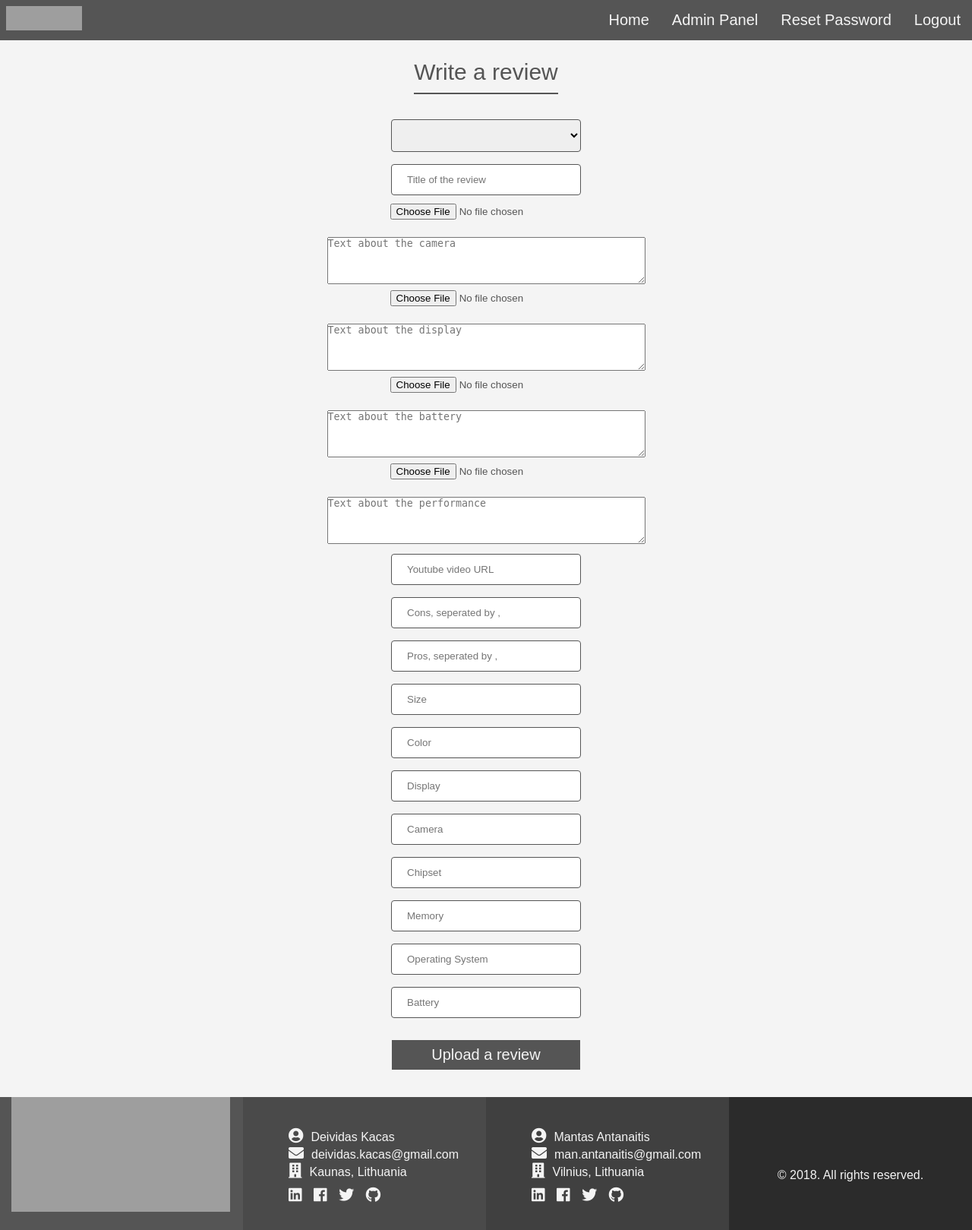
After one commit to MobileReviews/mr, a PHP site: page /uploadreview.php in a window 1280 px wide. The commit adds this page. Shown: the whole page at 76% size. Run offline with PHP 8.4, Linux system fonts and the light colour scheme; the visitor is signed in with stand-in values (Sample User, id 1); tables that the repository leaves empty or names only in its code hold one stand-in row (values such as "Sample post"); lists and menus that the app fills with data are empty; some libraries are stand-ins or nearby versions; grey boxes are pictures that could not be loaded.

Commit message:
Uploading review

```diff
--- a/nbproject/config.php
+++ b/nbproject/config.php
@@ -8,6 +8,7 @@ define('DB_NAME', 'mobilereviews');
 
 /* Attempt to connect to MySQL database */
 $link = mysqli_connect(DB_SERVER, DB_USERNAME, DB_PASSWORD, DB_NAME);
+mysqli_set_charset($link, "utf8");
 
 // Check connection
 if($link === false){
--- a/nbproject/imagevalidation.php
+++ b/nbproject/imagevalidation.php
@@ -2,7 +2,7 @@
 
 function checkImage($image, $directory)
 {
-    $filePath = $directory . basename($_FILES["fileToUpload"]["name"]);
+    $filePath = $directory . basename($image["name"]);
     $imageFileType = strtolower(pathinfo($filePath,PATHINFO_EXTENSION));
     if(getimagesize($image["tmp_name"]) !== false) {
         if (file_exists($filePath)) {
--- a/nbproject/style.css
+++ b/nbproject/style.css
@@ -514,6 +514,15 @@ input[type=text], select {
   border-radius: 4px;
   box-sizing: border-box;
 }
+input[type=password], select {
+  width: 250px;
+  padding: 12px 20px;
+  margin: 8px 0;
+  display: inline-block;
+  border: 1px solid #555;
+  border-radius: 4px;
+  box-sizing: border-box;
+}
 /****************/
 /*YOUTUBE*/
 .videoWrapper {
@@ -577,3 +586,4 @@ li
   right: 0px;
   width: 48%;
 }
+p{ text-align: justify;}
--- /dev/null
+++ b/nbproject/uploadreview.php
@@ -0,0 +1,176 @@
+<!DOCTYPE html>
+<html lang="en">
+<head>
+    <meta charset="UTF-8">
+    <title>Welcome</title>
+    <link rel="stylesheet" href="https://use.fontawesome.com/releases/v5.6.1/css/all.css" integrity="sha384-gfdkjb5BdAXd+lj+gudLWI+BXq4IuLW5IT+brZEZsLFm++aCMlF1V92rMkPaX4PP" crossorigin="anonymous">
+    <link rel="stylesheet" type="text/css" href="style.css">
+</head>
+<body>
+<?php
+session_start();
+include ("navigation.php");
+require_once "config.php";
+if(!isset($_SESSION["loggedin"]) || $_SESSION["loggedin"] !== true
+            || $_SESSION["admin"] !== "true"){
+    header("location: welcome.php");
+    exit;
+}
+
+echo "<h2>Write a review</h2>";
+
+include 'imagevalidation.php';
+if(isset($_POST["submit"])) {
+    $quer = "SELECT model_name FROM models WHERE id = ".$_POST["model"].";";
+    $result = mysqli_query($link, $quer);
+    $folder = mysqli_fetch_assoc($result);
+    $directory = "review_img/".$folder["model_name"]."/";
+
+    if (!file_exists($directory)) {
+    mkdir($directory, 0777, true);
+}
+
+    $filePathTitle = $directory . basename($_FILES["title_picture"]["name"]);
+    $filePathCamera = $directory . basename($_FILES["camera_picture"]["name"]);
+    $filePathScreen = $directory . basename($_FILES["screen_picture"]["name"]);
+    $filePathBattery = $directory . basename($_FILES["battery_picture"]["name"]);
+
+
+    if (!checkImage($_FILES["title_picture"],$directory)
+      || !checkImage($_FILES["camera_picture"],$directory)
+      || !checkImage($_FILES["screen_picture"],$directory)
+      || !checkImage($_FILES["battery_picture"],$directory)) {
+        echo $_SESSION['uploadError'];
+    } else {
+    if (move_uploaded_file($_FILES["title_picture"]["tmp_name"], $filePathTitle)
+        && move_uploaded_file($_FILES["camera_picture"]["tmp_name"], $filePathCamera)
+        && move_uploaded_file($_FILES["screen_picture"]["tmp_name"], $filePathScreen)
+        && move_uploaded_file($_FILES["battery_picture"]["tmp_name"], $filePathBattery)) {
+
+
+        $model = $_POST["model"];
+        $title = $_POST["title"];
+        $camera_text = $_POST["camera_text"];
+        $screen_text = $_POST["screen_text"];
+        $battery_text = $_POST["battery_text"];
+        $performance_text = $_POST["performance_text"];
+        $youtube = $_POST["youtube"];
+        $pros = $_POST["pros"];
+        $cons = $_POST["cons"];
+        $size = $_POST["size"];
+        $color = $_POST["color"];
+        $screen = $_POST["screen"];
+        $camera = $_POST["camera"];
+        $chipset = $_POST["chipset"];
+        $memory = $_POST["memory"];
+        $os = $_POST["os"];
+        $battery = $_POST["battery"];
+
+
+
+            $ytarray=explode("/", $youtube);
+            $ytendstring=end($ytarray);
+            $ytendarray=explode("?v=", $ytendstring);
+            $ytendstring=end($ytendarray);
+            $ytendarray=explode("&", $ytendstring);
+            $video_fixed=$ytendarray[0];
+
+
+
+        $sql = "INSERT INTO reviews (model_id, title, title_picture, camera_text, camera_picture,"
+                . "screen_text, screen_picture, battery_text, battery_picture, performance_text, video,"
+                . "cons, pros, size, color, screen, camera, chipset, memory, os, battery) VALUES"
+                . " ('$model', '$title','$filePathTitle','$camera_text','$filePathCamera', '$screen_text',"
+                . "'$filePathScreen', '$battery_text', '$filePathBattery','$performance_text', '$video_fixed',"
+                . "'$cons','$pros','$size','$color','$screen','$camera','$chipset','$memory','$os','$battery')";
+            if(mysqli_query($link, $sql)){
+                header("Location: welcome.php");
+            }
+            else die("Error uploading review: ". mysqli_error($link));
+    }
+    else {
+        $_SESSION['uploadError'] = "Error uploading review picture";
+        echo $_SESSION['uploadError'];
+    }
+    }
+}
+?>
+<form action="" method="post" enctype="multipart/form-data">
+    <div class="row">
+        <div class="col-2">
+            <select style="width: 250px" name="model" required="required">
+                                        <?php
+                                        $sql = "SELECT model.id, model.model_name
+                                        FROM models model
+                                        LEFT JOIN reviews rev ON model.id = rev.model_id
+                                        WHERE rev.model_id IS NULL";
+                                        $result = mysqli_query($link, $sql);
+                                        while ($row = mysqli_fetch_assoc($result)) {
+
+                                            echo "<option value='{$row['id']}'>{$row['model_name']} </option>";
+                                        }
+                                        ?>
+            </select>
+        </div>
+         <div class="col-2">
+            <input type="text" name="title" id="title" required="required" placeholder="Title of the review">
+        </div>
+        <input type="file" name="title_picture" id="title_picture" required="required"><br><br>
+        <div class="col-2">
+            <textarea rows="4" cols="50" name="camera_text" id="camera_text" placeholder="Text about the camera" required="required"></textarea>
+        </div>
+         <input type="file" name="camera_picture" id="camera_picture" required="required"><br><br>
+        <div class="col-2">
+            <textarea rows="4" cols="50" name="screen_text" id="screen_text" placeholder="Text about the display" required="required"></textarea>
+        </div>
+            <input type="file" name="screen_picture" id="screen_picture" required="required"><br><br>
+        <div class="col-2">
+            <textarea rows="4" cols="50" name="battery_text" id="battery_text" placeholder="Text about the battery" required="required"></textarea>
+        </div>
+            <input type="file" name="battery_picture" id="battery_picture" required="required"><br><br>
+         <div class="col-2">
+            <textarea rows="4" cols="50" name="performance_text" id="performance_text" placeholder="Text about the performance" required="required"></textarea>
+        </div>
+        <div class="col-2">
+            <input type="text" name="youtube" id="youtube" required="required" placeholder="Youtube video URL">
+        </div>
+        <div class="col-2">
+            <input type="text" name="cons" id="cons" required="required" placeholder="Cons, seperated by ,">
+        </div>
+        <div class="col-2">
+            <input type="text" name="pros" id="pros" required="required" placeholder="Pros, seperated by ,">
+        </div>
+        <div class="col-2">
+            <input type="text" name="size" id="size" required="required" placeholder="Size">
+        </div>
+        <div class="col-2">
+            <input type="text" name="color" id="color" required="required" placeholder="Color">
+        </div>
+        <div class="col-2">
+            <input type="text" name="screen" id="screen" required="required" placeholder="Display">
+        </div>
+        <div class="col-2">
+            <input type="text" name="camera" id="camera" required="required" placeholder="Camera">
+        </div>
+        <div class="col-2">
+            <input type="text" name="chipset" id="chipset" required="required" placeholder="Chipset">
+        </div>
+        <div class="col-2">
+            <input type="text" name="memory" id="memory" required="required" placeholder="Memory">
+        </div>
+        <div class="col-2">
+            <input type="text" name="os" id="os" required="required" placeholder="Operating System">
+        </div>
+        <div class="col-2">
+            <input type="text" name="battery" id="battery" required="required" placeholder="Battery">
+        </div>
+    </div>
+    <label for="upload-review" class="custom-submit">
+            Upload a review
+        </label>
+    <input type="submit" value="Upload review" id="upload-review" name="submit">
+</form>
+        <?php   $footer = include_once "footer.php";
+        echo $footer;?>
+</body>
+</html>
```
Also changed, not shown: nbproject/review.php (+14 -14 lines).
